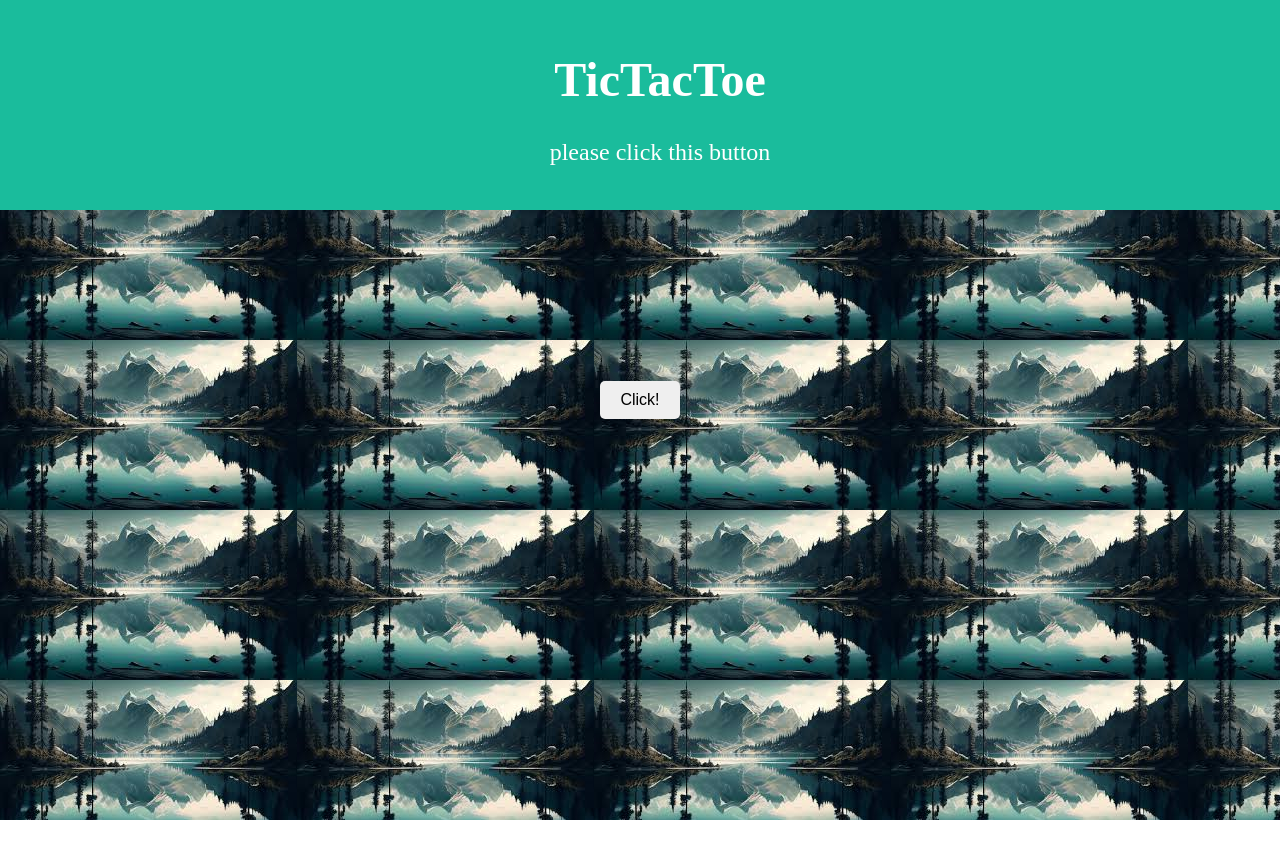
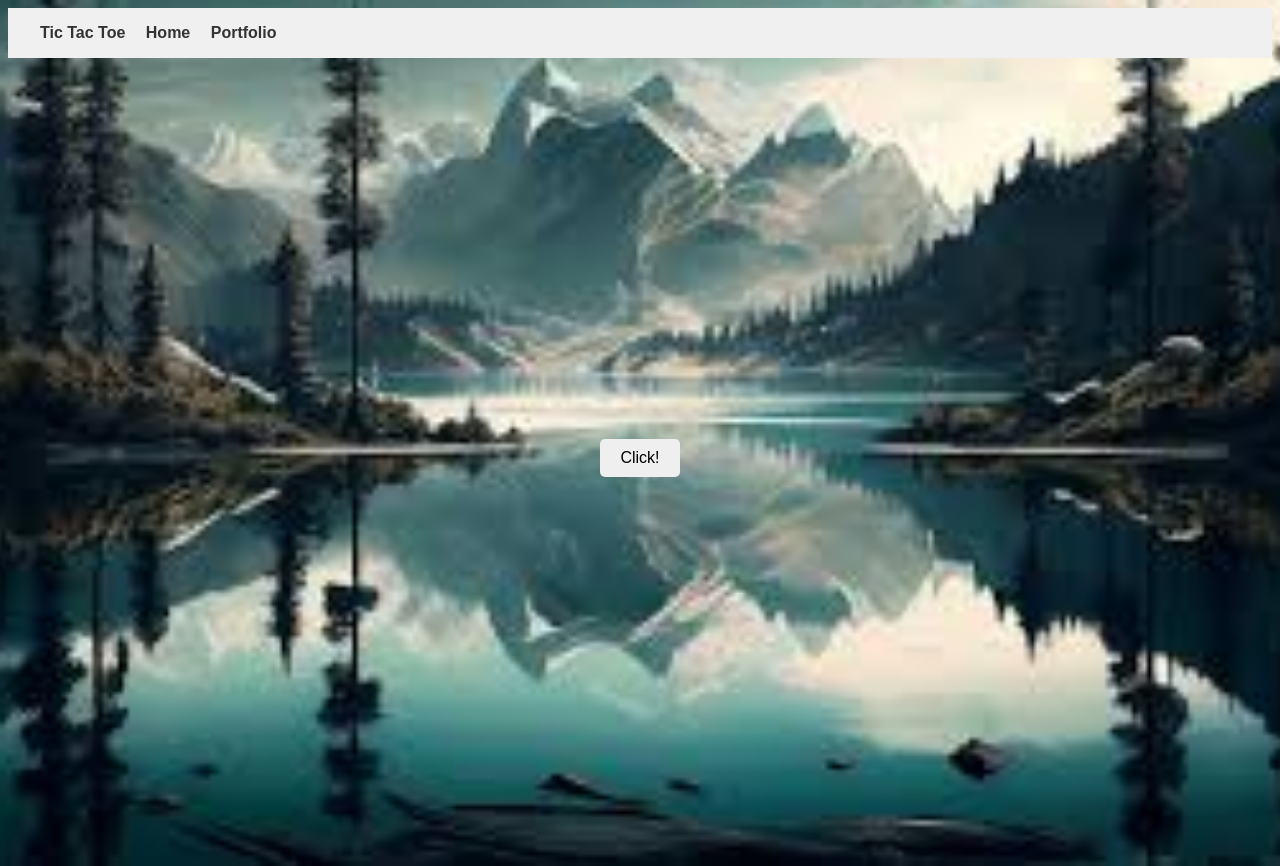
Before and after one commit to Bixer2011/TSE_Project1, a plain HTML site: page index.html in a window 1280 px wide. Before the commit the page ends 820 px from the top, so only its background shows below. Drawn offline with Linux system fonts and the light colour scheme; a web font is replaced by a local one.

Commit message:
heading
added heading to main page with links to others and added game title to tictactoe

```diff
--- a/homepage.css
+++ b/homepage.css
@@ -1,32 +1,64 @@
 body {
-    background-image: url('Images/wallpaper.jpg');
-    width: 600px; /* Set a fixed width (adjust as needed) */
-    margin: 0 auto; /* Center horizontally */
-    padding: 0 20px 20px 20px; /* Add padding (top, right, bottom, left) */
-    display:flex;
-    justify-content: center;
-    align-items: center;
-    min-height: 100vh;
+
+  background-image: url("images/wallpaper.jpg");  /* Replace with your image path */
+  background-repeat: no-repeat;  /* Optional: Controls how the image repeats */
+  background-size: cover;         /* Optional: Controls how the image fills the background */
+  background-position: center;    /* Optional: Controls the position of the image */
 }
 
-header {
-  position: fixed;
-  top: 0;
-  left: 0;
-  width: 100%;
-  background: #1abc9c;
-  color: white;
-  text-align: center;
-  padding: 20px;
-  font-size: 24px;
+
+.header {
+  display: flex; /* Makes header and navigation elements sit side-by-side */
+  justify-content: space-between; /* Spreads navigation links to the sides */
+  align-items: center; /* Aligns content vertically */
+  padding: 1rem 2rem; /* Adds padding for spacing */
+  background-color: #f0f0f0; /* Sets a light gray background */
+  font-family: "Montserrat", sans-serif; /* Primary font */
 }
 
-/* Style for the container */
-.container {
-    display:flex;
-    justify-content: center;
-    align-items: center;
-    min-height: 100vh;
+/* Fallback font for browsers that don't support "Montserrat" */
+@font-face {
+  font-family: "Montserrat";
+  src: url("fonts/Montserrat-Regular.woff2") format("woff2"),
+       url("fonts/Montserrat-Regular.woff") format("woff");
+}
+
+.header h1 {
+  font-size: 1.5rem; /* Adjusts heading font size */
+  margin: 0; /* Removes default margin */
+}
+
+.header nav ul {
+  list-style: none; /* Removes default list style (bullets) */
+  margin: 0; /* Removes default margin */
+  padding: 0; /* Removes default padding */
+}
+
+.header nav li {
+  display: inline-block; /* Makes list items behave like inline elements */
+  margin-right: 1rem; /* Adds margin between links */
+}
+
+.header nav a {
+  text-decoration: none; /* Removes underline from links */
+  color: #333; /* Sets link text color */
+  font-weight: bold; /* Makes links bolder */
+}
+
+.header nav a:hover {
+  color: #000; /* Changes link color on hover */
+}
+
+.boxcontainer {
+  display: flex;
+  justify-content: center;
+  align-items: center;
+  min-height: 100vh;  /* Optional: Set minimum height for full viewport */
+}
+
+
+.my-button {  /* Replace with your button's class or ID */
+  /* Existing button styles */
 }
 
 
--- a/index.html
+++ b/index.html
@@ -1,24 +1,28 @@
 <!DOCTYPE html>
 <html lang="en">
-<head>
-    <meta charset="UTF-8">
-    <meta name="viewport" content="width=device-width, initial-scale=1.0">
-    <link rel="stylesheet" href="homepage.css">
+  <head>
+    <meta charset="UTF-8" />
+    <meta name="viewport" content="width=device-width, initial-scale=1.0" />
+    <link rel="stylesheet" href="homepage.css" />
     <title>Click Me!</title>
-</head>
+  </head>
 
-<body>
-    <div class = "container"></div>
-        <button id="myButton" >Click!</button>
-        <p id="message"></p>
+  <header class="header">
+    <nav>
+      <ul>
+        <li><a href="tictactoe.html">Tic Tac Toe</a></li>
+        <li><a href="index.html">Home</a></li>
+        <li><a href="portfolio.html">Portfolio</a></li>
+      </ul>
+    </nav>
+  </header>
+  <body>
 
-        <header>
-            <h1>TicTacToe</h1>
-            <p>please click this button</p>
-        </header>
+    <div class="boxcontainer">
+      <button id="myButton">Click!</button>
+      <p id="message"></p>
+    </div>
+  </body>
 
-</body>
-
-<script src="homepage.js"></script>
-
+  <script src="homepage.js"></script>
 </html>
--- a/tictactoe.css
+++ b/tictactoe.css
@@ -1,10 +1,27 @@
 /* Style for the container */
 body {
-    display:flex;
-    justify-content: center;
-    align-items: center;
     min-height: 100vh;
   }
+
+.game-header {
+    text-align: center;
+    font-size: 24px;
+    margin-bottom: 20px;
+    /* Add any other styling you'd like for the header */
+}
+
+.game-container {
+    border: 2px solid #333; /* Add a border around the grid */
+    padding: 20px;
+    /* Add any other styling you'd like for the container */
+}
+
+.grid {
+  display: flex;
+  justify-content: center;
+  align-items: center;
+
+}
 
 .box {
     width: 150px;
```
Also changed, not shown: tictactoe.html (+17 -3 lines), portfolio.html (added).
